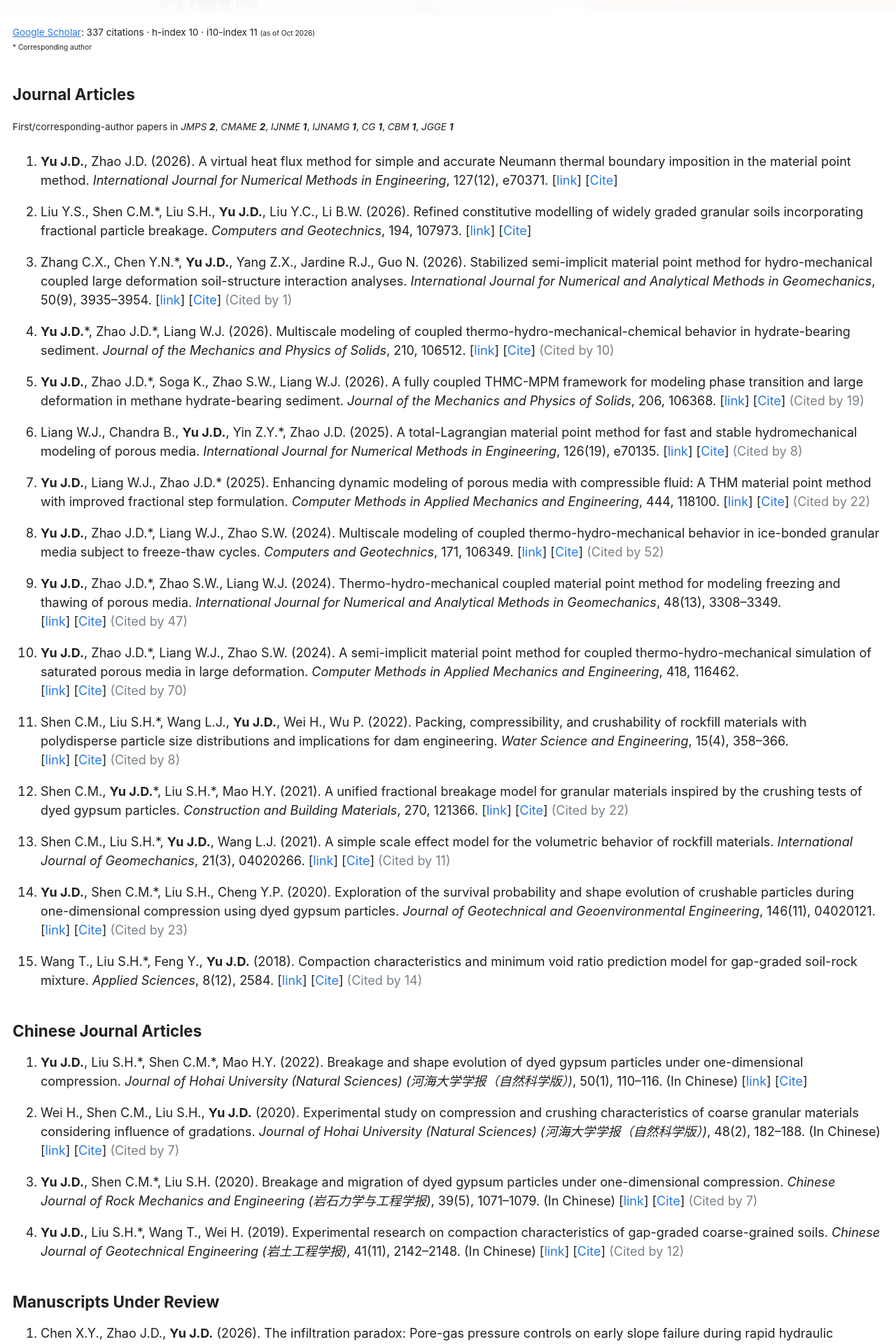
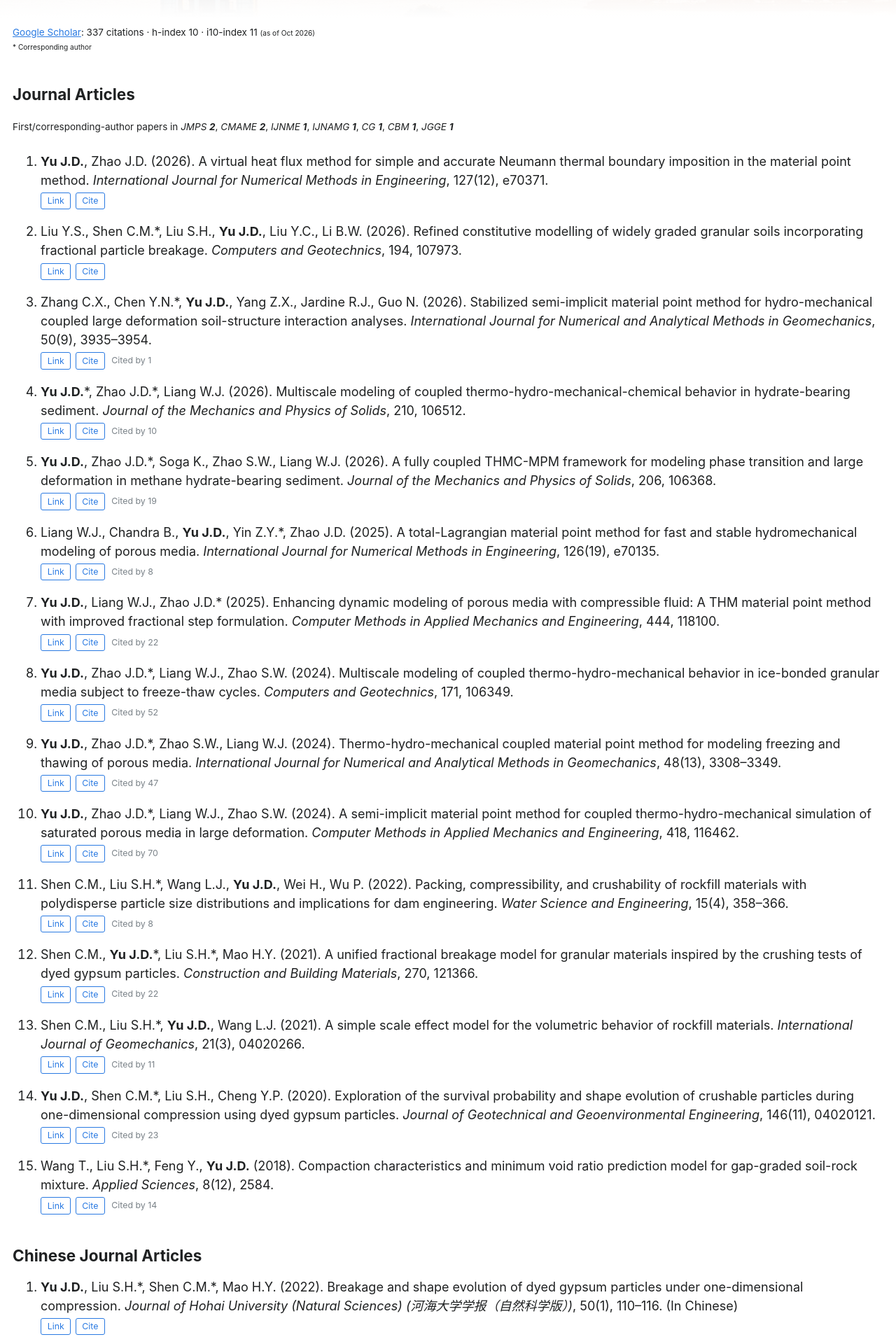
Before and after one commit to yujidu/yujidu.github.io, a Jekyll site: the page built from _pages/publications.md, in a window 1280 px wide. Shown: the part 448-2368 px from the top of the page at 70% size. Built offline with Jekyll 4.4.1, drawn with Linux system fonts in a browser that asks for light colours; some web fonts are replaced; some of the changed text lies outside the part shown.

Commit message:
Footer text on the photo (bottom right); restore Link/Cite buttons; less space above footer
Co-Authored-By: Claude Opus 5.5 <noreply@anthropic.com>
Claude-Session: https://claude.ai/code/session_01CtadbDehUMWbEMdjGRSUo3

```diff
--- a/_includes/pub-list.html
+++ b/_includes/pub-list.html
@@ -2,7 +2,7 @@
   Renders a group from _data/publications.yml as a numbered list (1, 2, 3 … from the top).
   Usage: {% include pub-list.html group="journal" count=5 %}
   Leave out "count" to show every item.
-  Each item shows [link] (DOI/URL), [Cite] (opens its BibTeX) and its Google Scholar citations.
+  Each item shows [Link] (DOI/URL), [Cite] (opens its BibTeX) and its Google Scholar citations.
 {% endcomment %}
 {%- assign pubs = site.data.publications[include.group] -%}
 {%- assign total = pubs | size -%}
@@ -10,12 +10,12 @@
 <ol class="pub-list">
 {%- for p in pubs limit: shown -%}
   <li>{{ p.text | markdownify | remove: "<p>" | remove: "</p>" | strip }}
-    {%- if p.link or p.bib or p.cites %} <span class="pub-actions">
-      {%- if p.link %}[<a class="pub-link" href="{{ p.link }}" target="_blank" rel="noopener">link</a>]{% endif -%}
-      {%- if p.link and p.bib %}&nbsp;{% endif -%}
-      {%- if p.bib %}[<button type="button" class="pub-cite" aria-expanded="false">Cite</button>]{% endif -%}
-      {%- if p.cites %}&nbsp;<span class="pub-cited">(Cited by {{ p.cites }})</span>{% endif -%}
-    </span>
+    {%- if p.link or p.bib or p.cites %}
+    <div class="pub-actions">
+      {%- if p.link %}<a class="pub-btn" href="{{ p.link }}" target="_blank" rel="noopener">Link</a>{% endif -%}
+      {%- if p.bib %}<button type="button" class="pub-btn pub-cite" aria-expanded="false">Cite</button>{% endif -%}
+      {%- if p.cites %}<span class="pub-cited">Cited by {{ p.cites }}</span>{% endif -%}
+    </div>
     {%- if p.bib %}
     <div class="pub-bib" hidden>
       <button type="button" class="pub-copy">Copy</button>
--- a/_sass/_home.scss
+++ b/_sass/_home.scss
@@ -167,7 +167,7 @@
   margin-left: 0;
   margin-right: 0;
   padding-left: 0;
-  padding-bottom: 4em;  /* breathing room above the footer */
+  padding-bottom: 0;
 }
 
 /* Section with a title and a "See more" link */
@@ -262,34 +262,39 @@
 }
 
 .pub-actions {
-  white-space: nowrap;
+  display: flex;
+  flex-wrap: wrap;
+  align-items: center;
+  gap: 0.5em;
+  margin-top: 0.35em;
+  font-size: $type-size-7;
 }
 
-.archive a.pub-link,
-.pub-cite {
+.archive a.pub-btn,
+.pub-btn {
+  display: inline-block;
+  padding: 0.1em 0.7em;
+  border: 1px solid $link-color;
+  border-radius: 3px;
+  background: transparent;
   color: $link-color;
+  font-family: inherit;
+  font-size: inherit;
+  line-height: 1.6;
   text-decoration: none;
-}
-
-.pub-cite {
-  padding: 0;
-  border: none;
-  background: none;
-  font: inherit;
   cursor: pointer;
 
+  &:hover,
   &.is-open {
-    font-weight: 700;
+    background: $link-color;
+    color: #fff;
+    text-decoration: none;
   }
-}
-
-.archive a.pub-link:hover,
-.pub-cite:hover {
-  text-decoration: underline;
 }
 
 .pub-cited {
   color: $gray;
+  margin-left: 0.25em;
 }
 
 .pub-bib {
@@ -358,13 +363,38 @@ body {
 .page__footer {
   position: relative;
   bottom: auto;
+  margin-top: 0;
   border-top: none;
   background-color: #fff;
+  color: #fff;
+
+  .fas, .fab, .far, .fal {
+    color: #fff;
+  }
+
+  /* footer text sits on the bottom-right corner of the photo */
+  footer {
+    position: absolute;
+    right: 0;
+    bottom: 0;
+    z-index: 2;
+    max-width: none;
+    margin: 0;
+    padding: 0 1.5em 1.2em;
+    text-align: right;
+    text-shadow: 0 1px 3px rgba(0, 0, 0, 0.75);
+  }
+
+  .page__footer-follow ul {
+    display: flex;
+    justify-content: flex-end;
+    flex-wrap: wrap;
+  }
 }
 
 .footer-hero {
   position: relative;
-  margin-top: 1em;
+  margin-top: 0;
 }
 
 .footer-hero__image {
```
